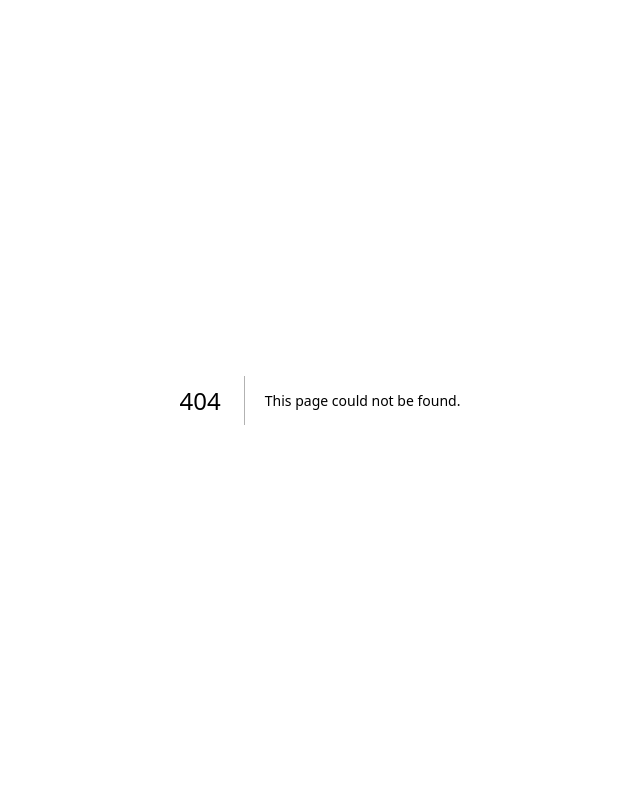
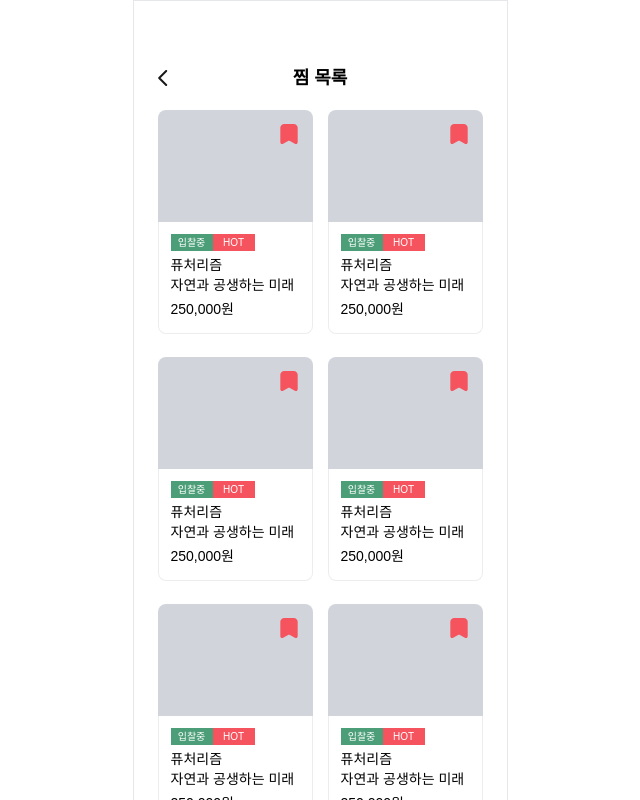
Before and after one commit to Att-ies/frontend, a Next.js app: page /profile/wish in a window 1280 px wide. Before the commit this address had no page. Shown: the top 800 px of the page, without its empty margins (320-960 px from the left). Built offline with nearby package versions, Linux system fonts and the light colour scheme.

Commit message:
feat : publising profile wish page

```diff
--- /dev/null
+++ b/src/pages/profile/wish.tsx
@@ -0,0 +1,45 @@
+import Layout from '@components/common/Layout';
+import React, { useState } from 'react';
+import Navigate from '@components/common/Navigate';
+import Image from 'next/image';
+import favorite from '@public/svg/icons/icon_favorite.svg';
+
+export default function Wish() {
+  const [wishList, setWishList] = useState([]);
+  return (
+    <Layout>
+      <Navigate message="찜 목록" isRightButton={false} />
+      <div className="w-full grid grid-cols-2 gap-x-[15px] gap-y-[23px]">
+        {[1, 2, 3, 4, 5, 6, 7].map((_, i) => (
+          <div
+            className="rounded-lg hover:ring-1 hover:ring-blue-500 cursor-pointer"
+            key={i}
+          >
+            <div className="h-28 bg-gray-300 rounded-t-lg relative">
+              <Image
+                className="absolute top-3 right-3"
+                src={favorite}
+                alt="favoirte"
+              />
+            </div>
+            <div className="h-28 p-3 rounded-b-lg border-x-[1px] border-[#ededed] border-b-[1px]">
+              <div className="flex text-white w-[84px] text-[10px]">
+                <div className="w-1/2 h-[17px] bg-[#4B9E77]  flex justify-center items-center">
+                  입찰중
+                </div>
+                <div className="w-1/2 h-[17px] bg-[#F5535D]  flex justify-center items-center">
+                  HOT
+                </div>
+              </div>
+              <div className="pt-[6px]">
+                <div className="text-14 leading-4">퓨처리즘</div>
+                <div className="text-14 leading-6">자연과 공생하는 미래</div>
+                <div className="text-14 leading-6 font-medium">250,000원</div>
+              </div>
+            </div>
+          </div>
+        ))}
+      </div>
+    </Layout>
+  );
+}
```
